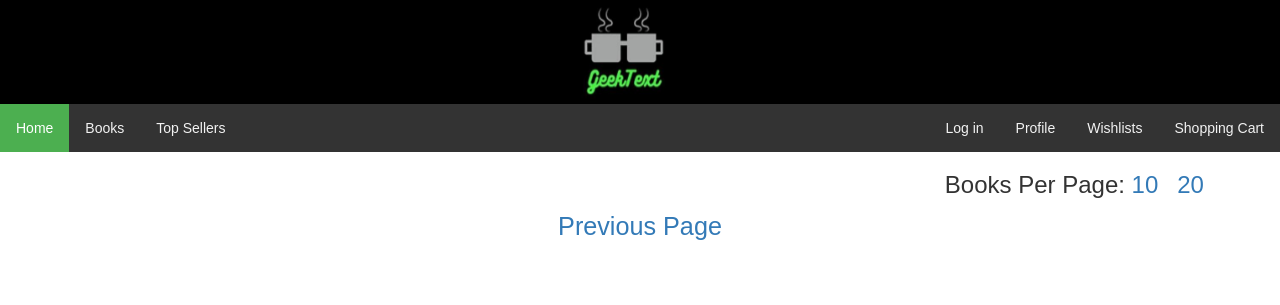
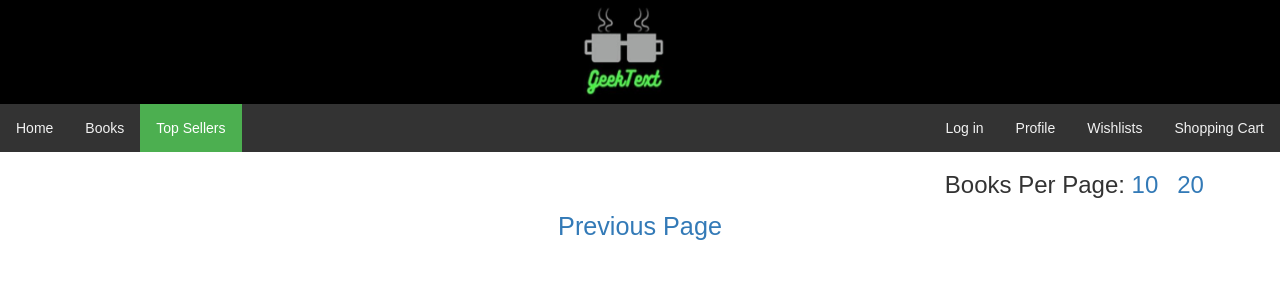
Before and after one commit to Mastercode35/CEN4010-Team3, a Django app: page /books/top in a window 1280 px wide. Shown: the top 305 px of the page. Run offline with Django 3.2, Linux system fonts and the light colour scheme; tables that the repository leaves empty hold one stand-in row (values such as "Sample post"); grey boxes marked "Sample" are stand-in pictures; parts of the project's set-up code (start-up, migrations or seed data) failed here and were passed over; some libraries are stand-ins or nearby versions.

Commit message:
green page selector changes to indicate current page

```diff
--- a/GeekText/bookstore/templates/bookstore/book_search.html
+++ b/GeekText/bookstore/templates/bookstore/book_search.html
@@ -91,9 +91,17 @@
     <!-- Menu -->
 
     <div class="topnav">
-        <a class="active" href="/bookstore">Home</a>
+        <a href="/bookstore">Home</a>
+        {% if top  %}
         <a href="/bookstore/books/10-1/All/Featured">Books</a>
+        <a class="active" href="/bookstore/books/top">Top Sellers</a>
+        {% endif %}
+        {% if not top  %}
+        <a class="active" href="/bookstore/books/10-1/All/Featured">Books</a>
         <a href="/bookstore/books/top">Top Sellers</a>
+        {% endif %}
+
+
         <div class="topnav-right">
             <a href="/bookstore/login">Log in</a>
             <a href="/bookstore">Profile</a>
```
